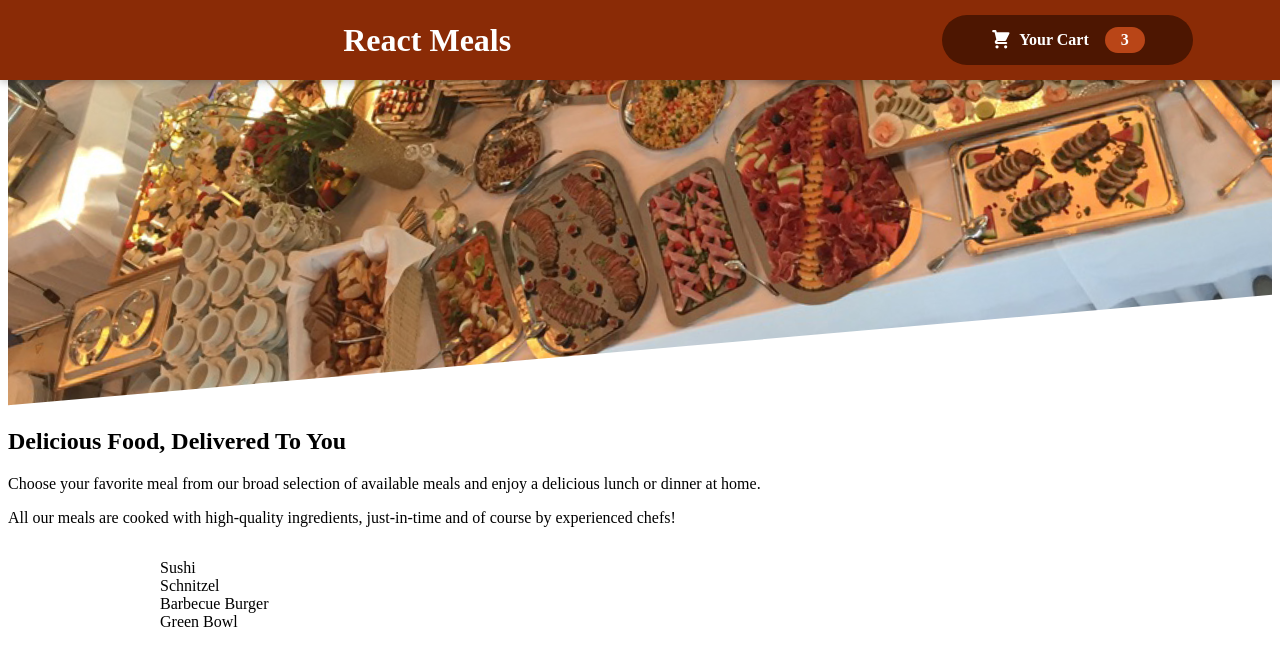
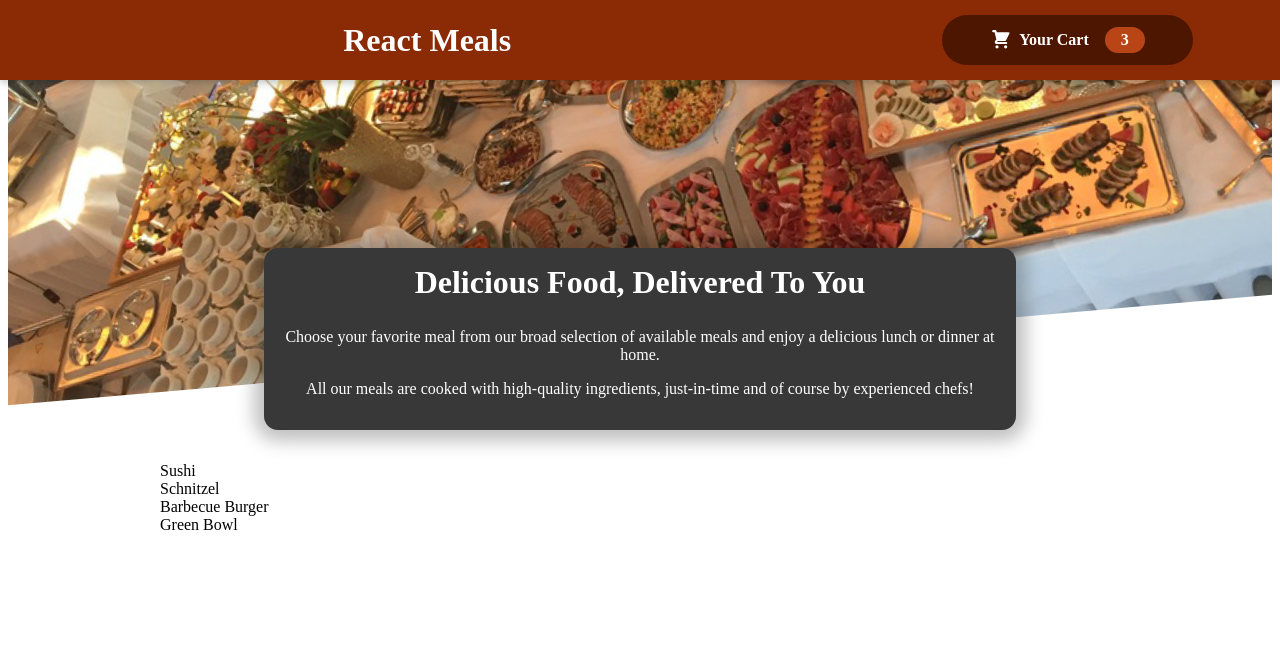
Before and after one commit to KeshavBansal21/Food_Order_App, a React (Create React App) app in the folder food_order_app/: page / in a window 1280 px wide. Shown: the top 666 px of the page. Built offline with nearby package versions, Linux system fonts and the light colour scheme.

Commit message:
changes in summary css file

```diff
--- a/food_order_app/src/components/Meals/MealsSummary.module.css
+++ b/food_order_app/src/components/Meals/MealsSummary.module.css
@@ -1,24 +1,20 @@
-.meals {
-    max-width: 60rem;
+
+
+.summary {
+    text-align: center;
+    max-width: 45rem;
     width: 90%;
-    margin: 2rem auto;
-    animation: meals-appear 1s ease-out forwards;
+    margin: auto;
+    margin-top: -10rem;
+    position: relative;
+    background-color: #383838;
+    color: white;
+    border-radius: 14px;
+    padding: 1rem;
+    box-shadow: 0 1px 18px 10px rgba(0, 0, 0, 0.25);
   }
 
-  .meals ul {
-    list-style: none;
-    margin: 0;
-    padding: 0;
+  .summary h2 {
+    font-size: 2rem;
+    margin-top: 0;
   }
-
-  @keyframes meals-appear {
-    from {
-      opacity: 0;
-      transform: translateY(3rem);
-    }
-
-    to {
-      opacity: 1;
-      transform: translateY(0);
-    }
-  }
```
